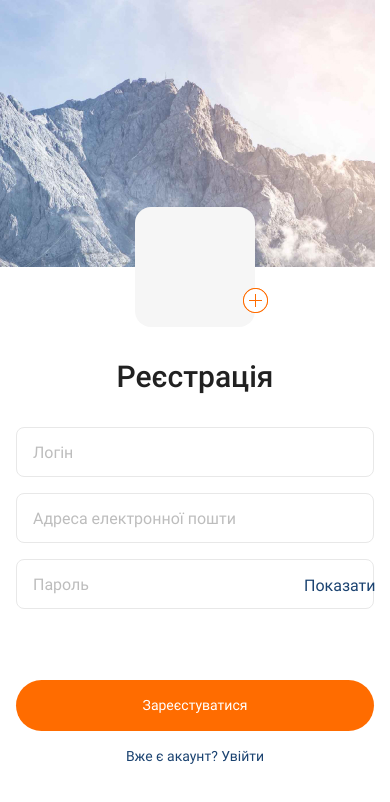
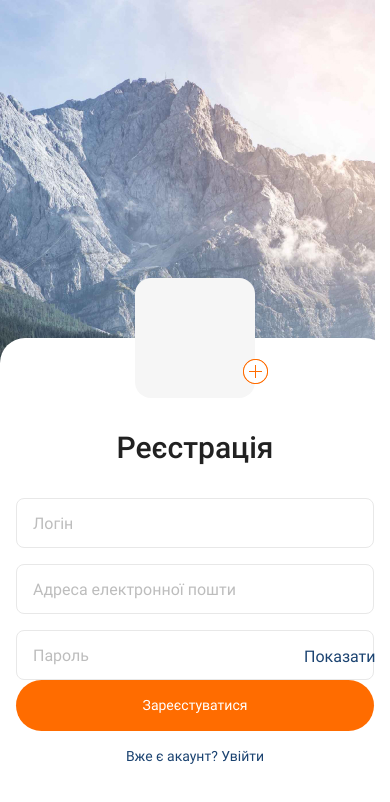
Before and after one commit to LazarievaIryna/ReactNative, a React Native app: screen / in a window 390 px wide. Shown: the top 802 px of the page. Built offline with nearby package versions, Linux system fonts and the light colour scheme.

Commit message:
Update RegistrationScreen.js

```diff
--- a/Screens/RegistrationScreen.js
+++ b/Screens/RegistrationScreen.js
@@ -7,6 +7,7 @@ export const RegistrationScreen=()=>{
   const [password, setPassword] = useState("");
   const [isShowPassword, setIsShowPassword] = useState(false);
   const [isShowKeyboard, setIsShowKeyboard]=useState(false);
+
 
 const focusInput = (input)=>{
   setIsFocusInput(input)
@@ -28,20 +29,13 @@ source={require("../assets/image_bg.jpg")}
 style={styles.image}>
 
   <View style={styles.wrapper}>
-  {/* <View style={styles.addPhoto}>
-<TouchableOpacity style={styles.btnAddPhoto} activeOpacity={0.8}>
-<Image
-source={require("../assets/add.png")}
-resizeMode="contain"
-/>
-</TouchableOpacity>
-</View> */}
+
 <KeyboardAvoidingView
 behavior={Platform.OS == "android" ? "padding" : "height"}
 // keyboardVerticalOffset={Platform.OS === "ios" ? -300 : 0}
 >
 
-<View style={{...styles.formRegistration, marginBottom: isShowKeyboard? 0:28}}>
+<View style={{...styles.formRegistration}}>
 <View style={styles.addPhoto}>
 <TouchableOpacity style={styles.btnAddPhoto} activeOpacity={0.8}>
 <Image
@@ -51,7 +45,7 @@ resizeMode="contain"
 </TouchableOpacity>
 </View>
 <Text style={styles.title}>Реєстрація</Text>
-  <View style={styles.inputContainer}>
+  <View style={{...styles.inputContainer}}>
   <TextInput
     style={[styles.input,
     isFocusInput==='login' && styles.inputActive,]}
@@ -95,19 +89,14 @@ resizeMode="contain"
     <Text style={styles.titleShowPasswordBtn}>{!isShowPassword? "Показати" : "Сховати"}</Text>
   </TouchableOpacity>
 
-  {/* <TouchableOpacity style={styles.btn} activeOpacity={0.8} onPress={onLogin}>
-<Text style={styles.btnTitle}>Зареєстуватися</Text>
-  </TouchableOpacity>
-<Text style={styles.textLogin}>Вже є акаунт? Увійти</Text> */}
 
 </View>
+</KeyboardAvoidingView>
 <TouchableOpacity style={styles.btn} activeOpacity={0.8} onPress={onLogin}>
 <Text style={styles.btnTitle}>Зареєстуватися</Text>
   </TouchableOpacity>
 <Text style={styles.textLogin}>Вже є акаунт? Увійти</Text>
 
-
-</KeyboardAvoidingView>
 
   </View>
 
@@ -133,6 +122,8 @@ flex: 1,
     backgroundColor: "#FFFFFF",
     paddingBottom:78,
     paddingHorizontal: 16,
+    borderTopLeftRadius: 25,
+    borderTopRightRadius: 25,
   },
   addPhoto: {
     position: "absolute",
@@ -231,7 +222,7 @@ flex: 1,
     paddingTop:16,
     paddingBottom: 16,
     marginBottom: 16,
-    marginTop: 43,
+    // marginTop: 43,
 
   },
   btnTitle:{
```
